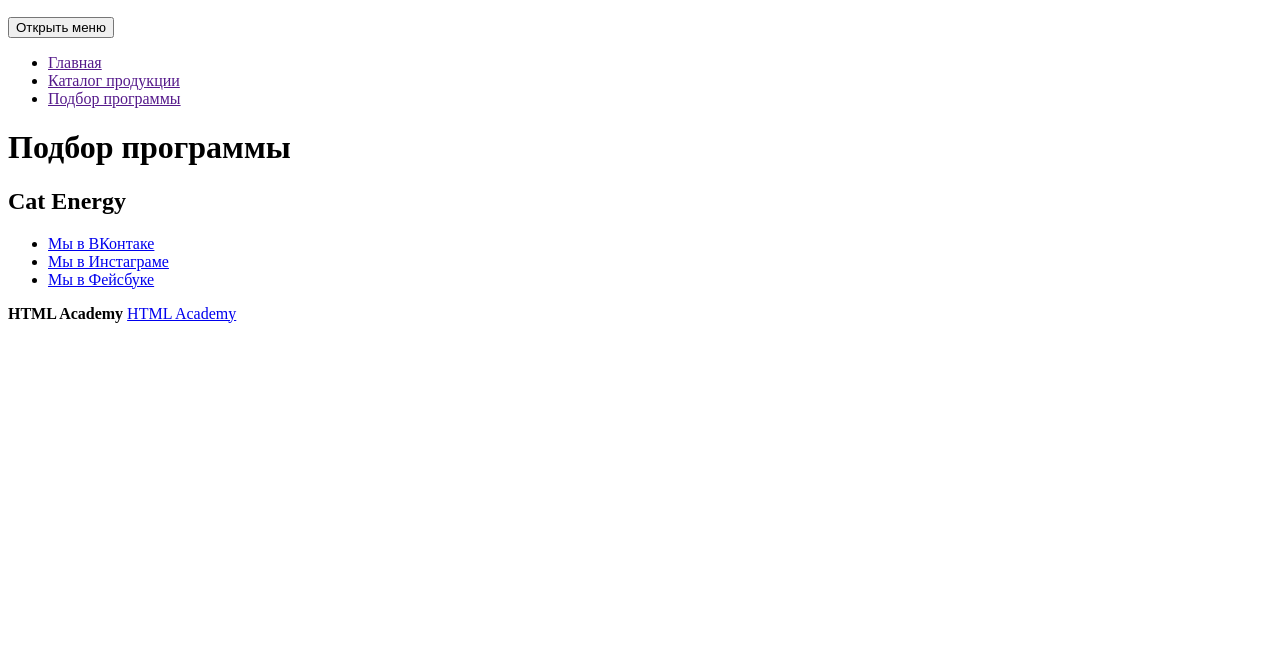
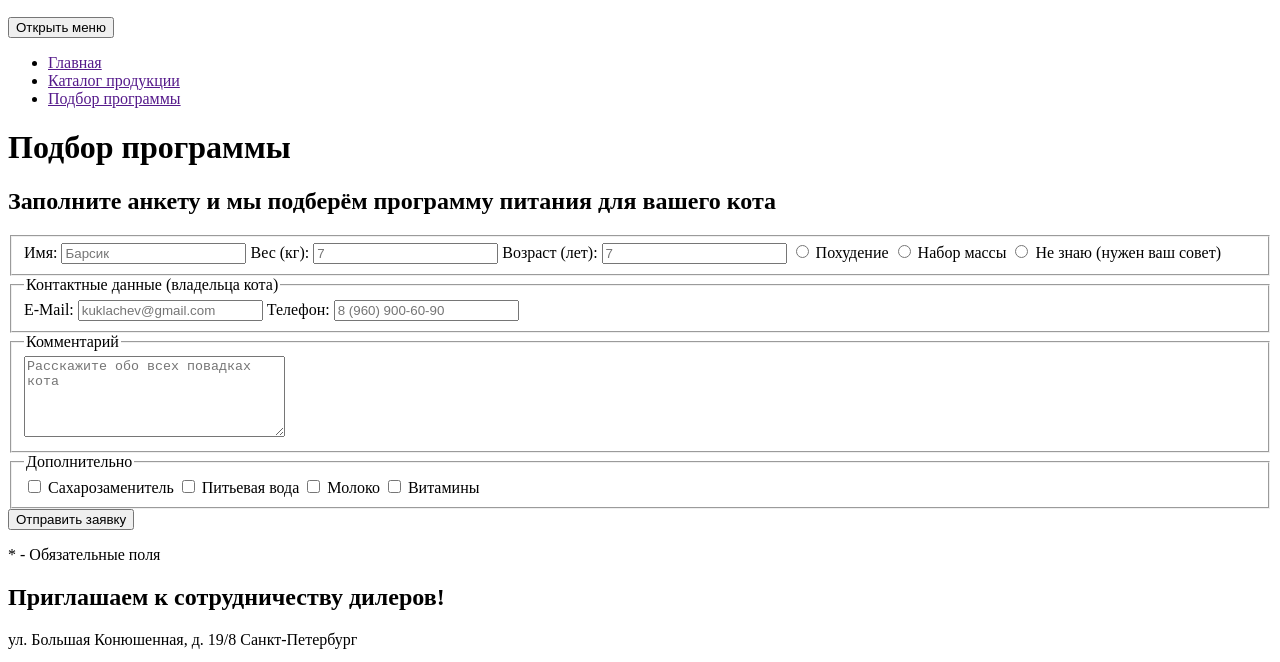
Before and after one commit to sevgeniy/139413-cat-energy-19, a website: page source/form.html in a window 1280 px wide. Shown: the part 100-762 px from the top of the page. Drawn offline with Linux system fonts and the light colour scheme.

Commit message:
Finished base markup for form.html

```diff
--- a/source/form.html
+++ b/source/form.html
@@ -29,7 +29,138 @@
     </header>
     <main class="page-main">
       <h1 class="page-title">Подбор программы</h1>
-    </h1>
+      <form action="https://echo.htmlacademy.ru" class="form">
+        <h2 class="form__title">
+          Заполните анкету и мы подберём программу питания для вашего кота
+        </h2>
+        <fieldset class="form__fieldset">
+          <label class="form__label form__label--required" for="cat-name"
+            >Имя:</label
+          >
+          <input
+            class="form__text"
+            id="cat-name"
+            name="cat-name"
+            type="text"
+            placeholder="Барсик"
+          />
+          <label class="form__label form__label--required" for="weight"
+            >Вес (кг):</label
+          >
+          <input
+            class="form__text"
+            id="weight"
+            name="weight"
+            type="text"
+            placeholder="7"
+          />
+          <label class="form__label" for="age">Возраст (лет):</label>
+          <input
+            class="form__text"
+            id="age"
+            name="age"
+            type="text"
+            placeholder="7"
+          />
+
+          <input class="form__radio" type="radio" name="program" id="diet" />
+          <label class="form__label" for="diet">Похудение</label>
+          <input class="form__radio" type="radio" name="program" id="muscles" />
+          <label class="form__label" for="muscles">Набор массы</label>
+          <input class="form__radio" type="radio" name="program" id="advice" />
+          <label class="form__label" for="advice"
+            >Не знаю (нужен ваш совет)</label
+          >
+        </fieldset>
+        <fieldset class="form__fieldset">
+          <legend class="form__fieldset-legend">
+            Контактные данные (владельца кота)
+          </legend>
+          <label class="form__label form__label--required" for="phone"
+            >E-Mail:</label
+          >
+          <input
+            class="form__email"
+            id="email"
+            name="email"
+            type="email"
+            placeholder="kuklachev@gmail.com"
+          />
+          <label class="form__label form__label--required" for="phone"
+            >Телефон:</label
+          >
+          <input
+            class="form__tel"
+            id="phone"
+            name="phone"
+            type="tel"
+            placeholder="8 (960) 900-60-90"
+          />
+        </fieldset>
+
+        <fieldset class="form__fieldset">
+          <legend class="form__fieldset-legend">Комментарий</legend>
+          <textarea
+            name="comments"
+            id="comments"
+            cols="30"
+            rows="5"
+            placeholder="Расскажите обо всех повадках кота"
+          ></textarea>
+        </fieldset>
+
+        <fieldset class="form__fieldset">
+          <legend class="form__fieldset-legend">Дополнительно</legend>
+
+          <input
+            class="form__checkbox"
+            type="checkbox"
+            name="extra"
+            id="sugar-replacer"
+          />
+          <label class="form__label" for="sugar-replacer"
+            >Сахарозаменитель</label
+          >
+          <input
+            class="form__checkbox"
+            type="checkbox"
+            name="extra"
+            id="water"
+          />
+          <label class="form__label" for="water">Питьевая вода</label>
+          <input
+            class="form__checkbox"
+            type="checkbox"
+            name="extra"
+            id="milk"
+          />
+          <label class="form__label" for="milk">Молоко</label>
+          <input
+            class="form__checkbox"
+            type="checkbox"
+            name="extra"
+            id="vitamins"
+          />
+          <label class="form__label" for="vitamins">Витамины</label>
+        </fieldset>
+
+        <button class="btn" type="submit">Отправить заявку</button>
+        <p class="form__required-description">* - Обязательные поля</p>
+      </form>
+      <section class="contacts">
+        <h2 class="contacts__title">Приглашаем к сотрудничеству дилеров!</h2>
+        <p class="contacts__address">
+          ул. Большая Конюшенная, д. 19/8 Санкт-Петербург
+        </p>
+        <img
+          src="https://via.placeholder.com/320x362"
+          alt="Карта"
+          width="320"
+          height="362"
+          class="contacts__map"
+        />
+      </section>
+    </main>
     <footer class="page-footer">
       <h2 class="page-footer__title">Cat Energy</h2>
       <div class="page-footer__social social">
```
Also changed, not shown: source/catalog.html (+4 -16 lines).
